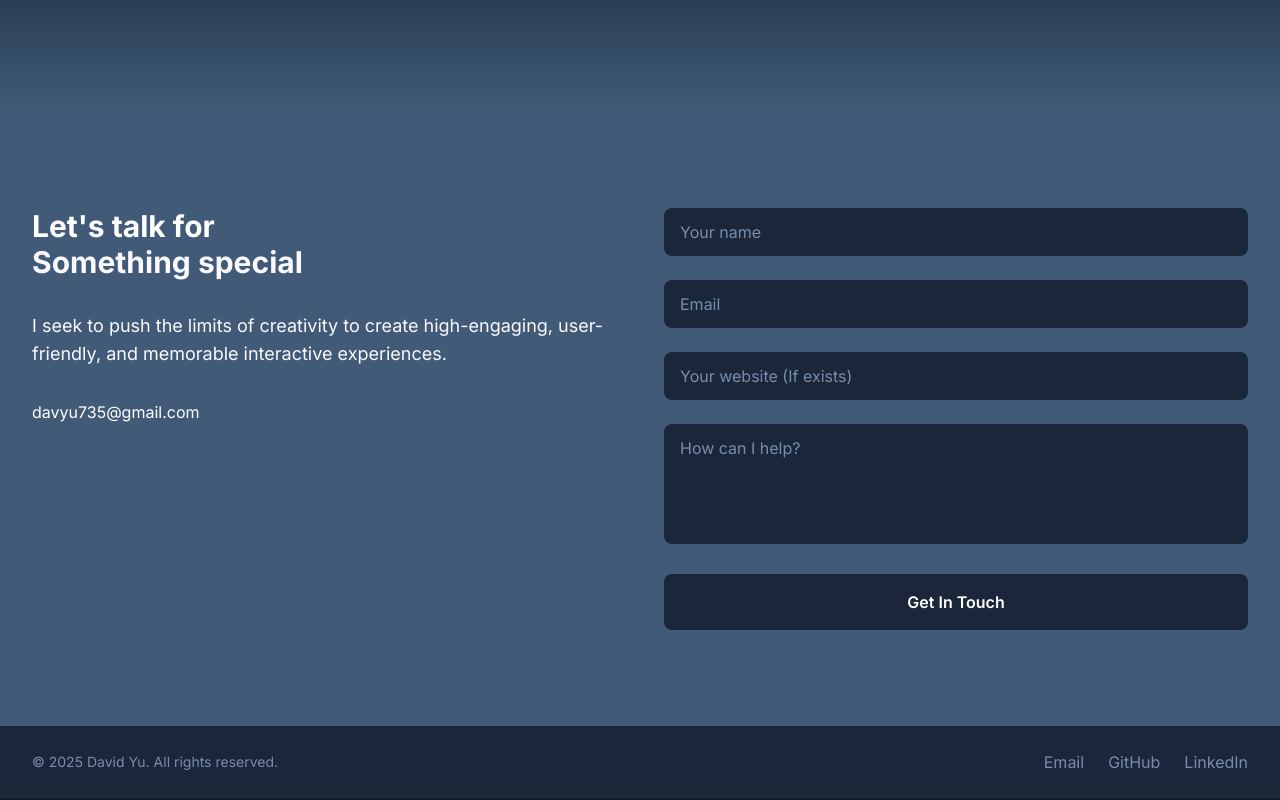
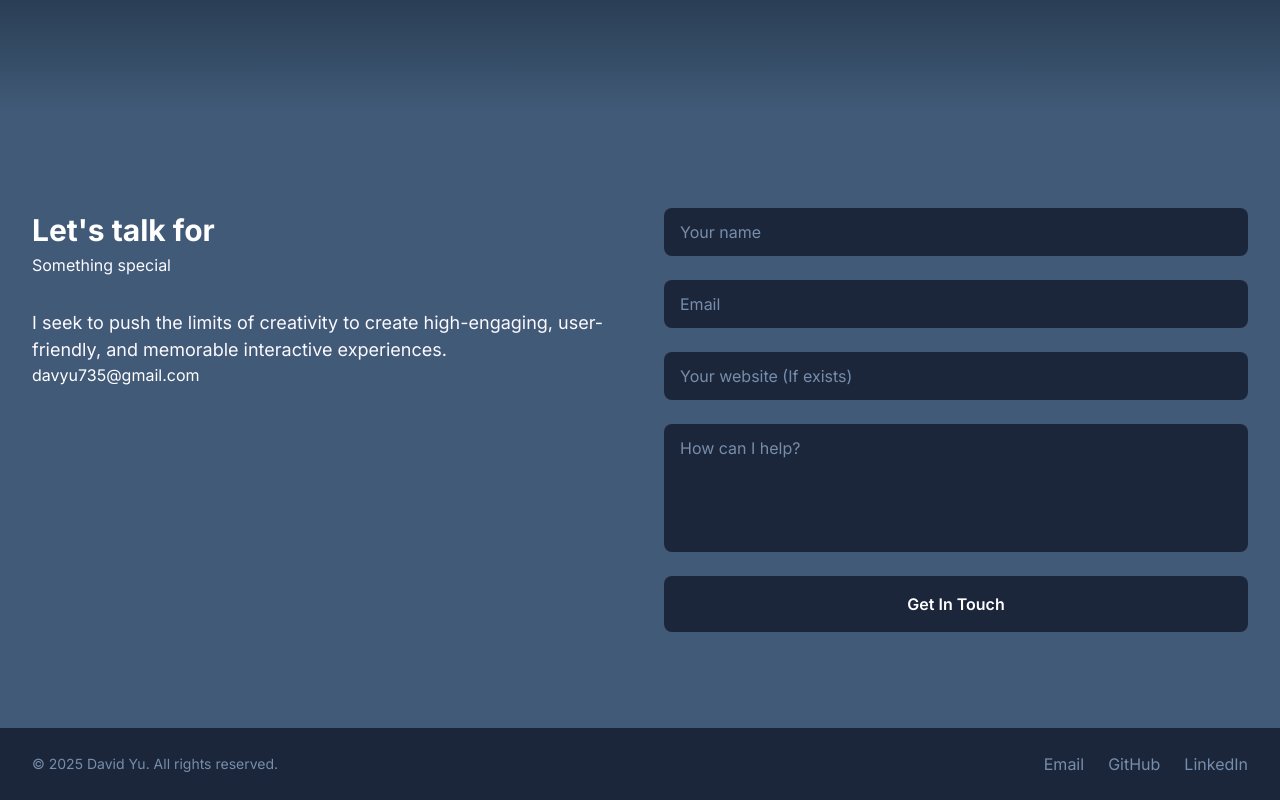
Before and after one commit to DavidYu75/thedavidyu, a Next.js app: page / in a window 1280 px wide. Shown: the part 3760-4560 px from the top of the page. Built offline with nearby package versions, Linux system fonts and the light colour scheme.

Commit message:
remove all inline css for contact

```diff
--- a/src/components/sections/Contact.tsx
+++ b/src/components/sections/Contact.tsx
@@ -1,6 +1,7 @@
 'use client';
 
 import { motion } from 'framer-motion';
+import styles from '@/styles/Contact.module.css';
 
 const Contact = () => {
   const handleSubmit = (e: React.FormEvent<HTMLFormElement>) => {
@@ -9,30 +10,28 @@ const Contact = () => {
   };
 
   return (
-    <section id="contact" className="relative py-24 bg-[#415A77]">
-      <div className="relative z-10 pt-0 pb-0">
-        <div className="mx-auto max-w-7xl px-4 sm:px-6 lg:px-8">
-          <div className="grid grid-cols-1 gap-12 lg:grid-cols-2">
+    <section id="contact" className={styles.section}>
+      <div className={styles.content}>
+        <div className={styles.grid}>
           {/* Left Column - Contact Info */}
           <motion.div
             initial={{ opacity: 0, y: 20 }}
             whileInView={{ opacity: 1, y: 0 }}
             transition={{ duration: 0.5 }}
             viewport={{ once: true }}
-              className="space-y-8"
           >
-              <div>
-                <h2 className="text-3xl font-bold text-white">Let&#39;s talk for</h2>
-                <h2 className="text-3xl font-bold text-[#FBF9FF]">Something special</h2>
+            <div className={styles.titleContainer}>
+              <h2 className={styles.title}>Let&#39;s talk for</h2>
+              <h2 className={styles.titleHighlight}>Something special</h2>
             </div>
-              <p className="text-lg text-[#FBF9FF]">
+            <p className={styles.description}>
               I seek to push the limits of creativity to create high-engaging, user-friendly,
               and memorable interactive experiences.
             </p>
-              <div className="space-y-4">
+            <div className={styles.contactInfo}>
               <a
                 href="mailto:davyu735@gmail.com"
-                  className="block text-white hover:text-[#FBF9FF] transition-colors"
+                className={styles.emailLink}
               >
                 davyu735@gmail.com
               </a>
@@ -46,40 +45,32 @@ const Contact = () => {
             transition={{ duration: 0.5, delay: 0.2 }}
             viewport={{ once: true }}
           >
-              <form onSubmit={handleSubmit} className="space-y-6">
-                <div>
+            <form onSubmit={handleSubmit} className={styles.form}>
               <input
                 type="text"
                 placeholder="Your name"
-                    className="w-full px-4 py-3 bg-[#1B263B] text-white rounded-lg focus:outline-none focus:ring-2 focus:ring-[#778DA9] placeholder:text-[#778DA9]"
+                className={styles.input}
               />
-                </div>
-                <div>
               <input
                 type="email"
                 placeholder="Email"
-                    className="w-full px-4 py-3 bg-[#1B263B] text-white rounded-lg focus:outline-none focus:ring-2 focus:ring-[#778DA9] placeholder:text-[#778DA9]"
+                className={styles.input}
               />
-                </div>
-                <div>
               <input
                 type="text"
                 placeholder="Your website (If exists)"
-                    className="w-full px-4 py-3 bg-[#1B263B] text-white rounded-lg focus:outline-none focus:ring-2 focus:ring-[#778DA9] placeholder:text-[#778DA9]"
+                className={styles.input}
               />
-                </div>
-                <div>
               <textarea
                 placeholder="How can I help?"
                 rows={4}
-                    className="w-full px-4 py-3 bg-[#1B263B] text-white rounded-lg focus:outline-none focus:ring-2 focus:ring-[#778DA9] placeholder:text-[#778DA9] resize-none"
-                  ></textarea>
-                </div>
+                className={styles.textarea}
+              />
               <motion.button
                 whileHover={{ scale: 1.02 }}
                 whileTap={{ scale: 0.98 }}
                 type="submit"
-                  className="w-full px-8 py-4 bg-[#1B263B] text-white rounded-lg font-semibold hover:bg-[#0D1B2A] transition-colors"
+                className={styles.submitButton}
               >
                 Get In Touch
               </motion.button>
@@ -87,7 +78,6 @@ const Contact = () => {
           </motion.div>
         </div>
       </div>
-      </div>
     </section>
   );
 };
--- /dev/null
+++ b/src/styles/Contact.module.css
@@ -0,0 +1,111 @@
+.section {
+    position: relative;
+    padding: 6rem 0;
+    background-color: #415A77;
+  }
+
+  .content {
+    position: relative;
+    z-index: 10;
+    margin: 0 auto;
+    max-width: 80rem;
+    padding: 0 1rem;
+  }
+
+  @media (min-width: 640px) {
+    .content {
+      padding: 0 1.5rem;
+    }
+  }
+
+  @media (min-width: 1024px) {
+    .content {
+      padding: 0 2rem;
+    }
+  }
+
+  .grid {
+    display: grid;
+    grid-template-columns: 1fr;
+    gap: 3rem;
+  }
+
+  @media (min-width: 1024px) {
+    .grid {
+      grid-template-columns: 1fr 1fr;
+    }
+  }
+
+  .titleContainer {
+    margin-bottom: 2rem;
+  }
+
+  .title {
+    font-size: 1.875rem;
+    font-weight: 700;
+    color: white;
+  }
+
+  .titleHighlight {
+    color: #FBF9FF;
+  }
+
+  .description {
+    margin-top: 2rem;
+    font-size: 1.125rem;
+    color: #FBF9FF;
+  }
+
+  .emailLink {
+    display: block;
+    color: white;
+    transition: color 0.2s;
+  }
+
+  .emailLink:hover {
+    color: #FBF9FF;
+  }
+
+  .form {
+    display: flex;
+    flex-direction: column;
+    gap: 1.5rem;
+  }
+
+  .input {
+    width: 100%;
+    padding: 0.75rem 1rem;
+    background-color: #1B263B;
+    color: white;
+    border-radius: 0.5rem;
+  }
+
+  .input::placeholder {
+    color: #778DA9;
+  }
+
+  .input:focus {
+    outline: none;
+    ring: 2px;
+    ring-color: #778DA9;
+  }
+
+  .textarea {
+    composes: input;
+    resize: none;
+    min-height: 8rem;
+  }
+
+  .submitButton {
+    width: 100%;
+    padding: 1rem 2rem;
+    background-color: #1B263B;
+    color: white;
+    border-radius: 0.5rem;
+    font-weight: 600;
+    transition: background-color 0.2s;
+  }
+
+  .submitButton:hover {
+    background-color: #0D1B2A;
+  }
```
Lines whose indentation alone changed are shown as unchanged.
